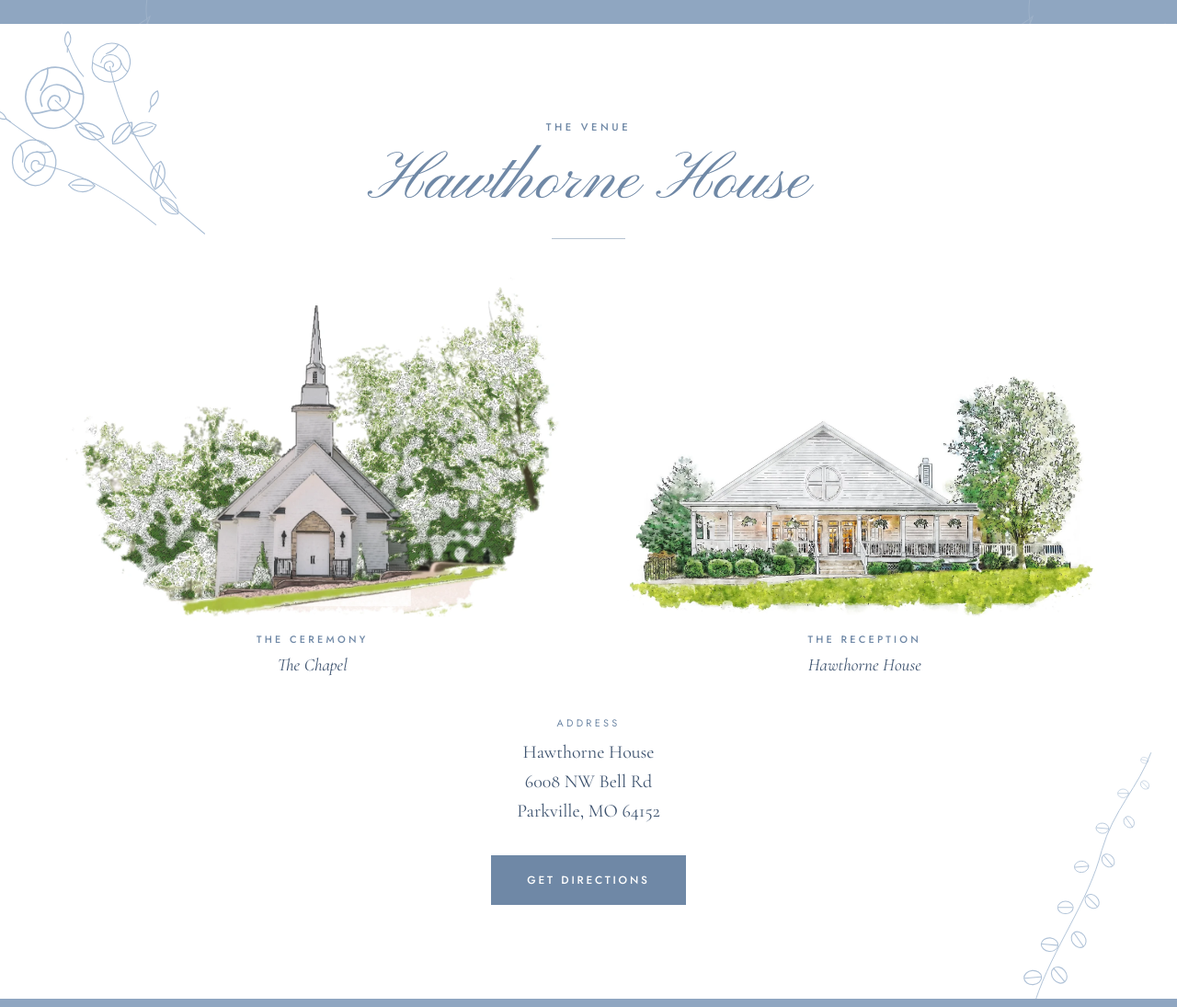
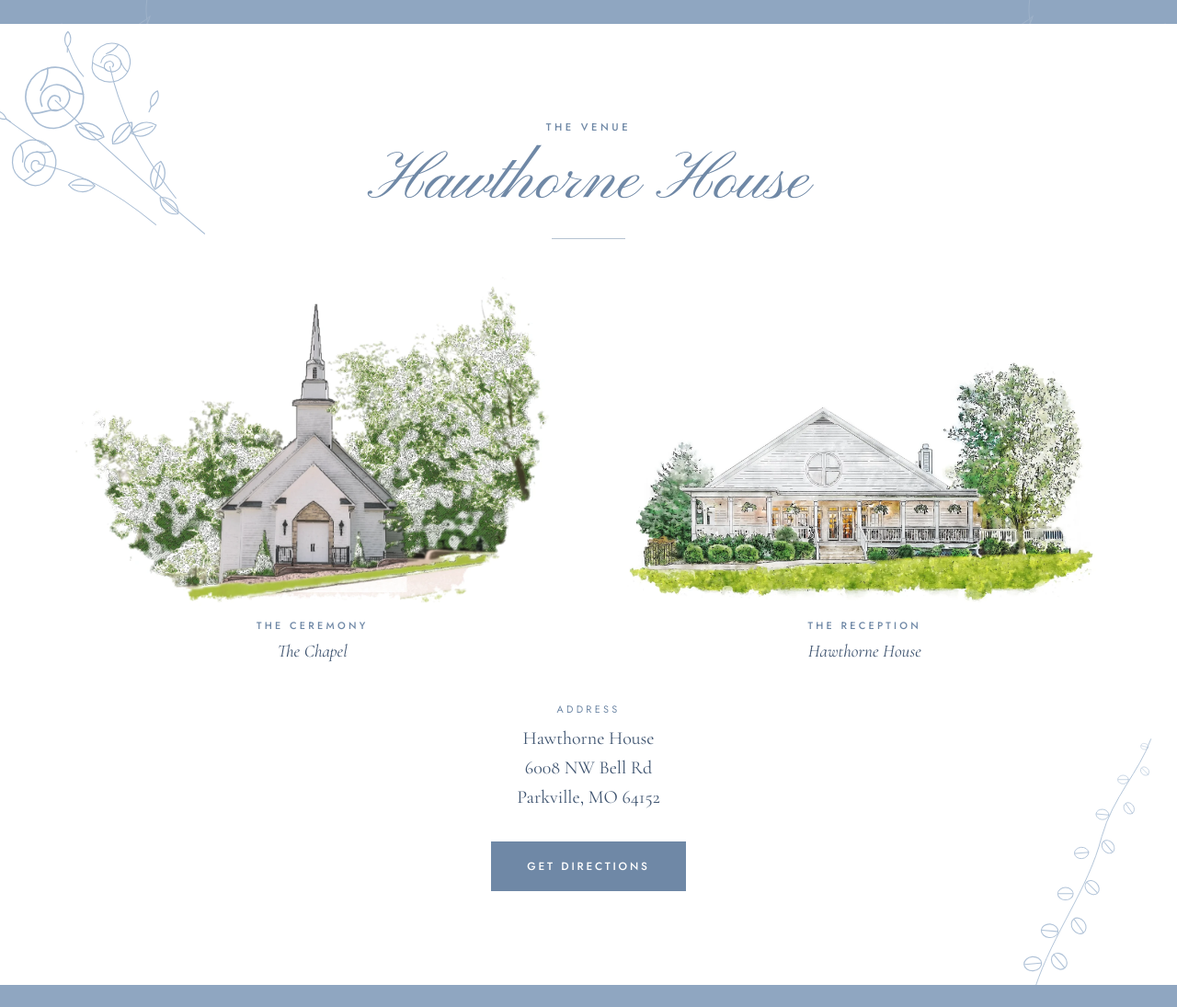
Before and after one commit to masonelisabeth27/wedding-site, a plain HTML site: page index.html in a window 1280 px wide. Shown: the part 1270-2365 px from the top of the page at 92% size. Drawn offline with nearby package versions, Linux system fonts and the light colour scheme.

Commit message:
Add files via upload

```diff
--- a/styles.css
+++ b/styles.css
@@ -116,9 +116,10 @@ h2 + .rule{background:var(--blue-deep)}
 .actions{display:flex;flex-wrap:wrap;justify-content:center;gap:1rem;margin-top:2.4rem}
 
 /* Venue */
-.venue-pair{display:grid;grid-template-columns:1fr 1fr;gap:clamp(1.5rem,4vw,3.5rem);align-items:end;max-width:1150px;margin:2.2rem auto 2.4rem}
-.venue-fig{margin:0}
-.venue-fig img{width:100%;height:auto}
+.venue-pair{display:grid;grid-template-columns:1fr 1fr;gap:clamp(1.5rem,4vw,3.5rem);align-items:stretch;max-width:1150px;margin:2.2rem auto 2.4rem}
+.venue-fig{margin:0;display:flex;flex-direction:column}
+/* same-shaped frame for both paintings, so the cards line up */
+.venue-fig img{width:100%;height:auto;aspect-ratio:3/2;object-fit:contain;object-position:50% 100%;background:#fff}
 .venue-fig figcaption{margin-top:.6rem;font-style:italic;font-size:1.2rem}
 .venue-fig figcaption span{display:block;font-family:var(--body);font-style:normal;font-weight:500;font-size:.68rem;letter-spacing:.3em;text-transform:uppercase;color:var(--blue-deep);margin-bottom:.15rem}
 @media (max-width:760px){.venue-pair{grid-template-columns:1fr;gap:2rem}}
```
